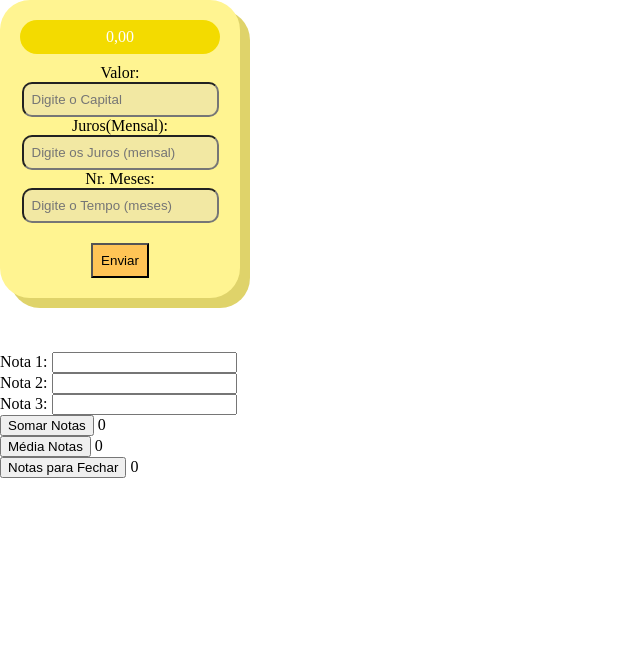
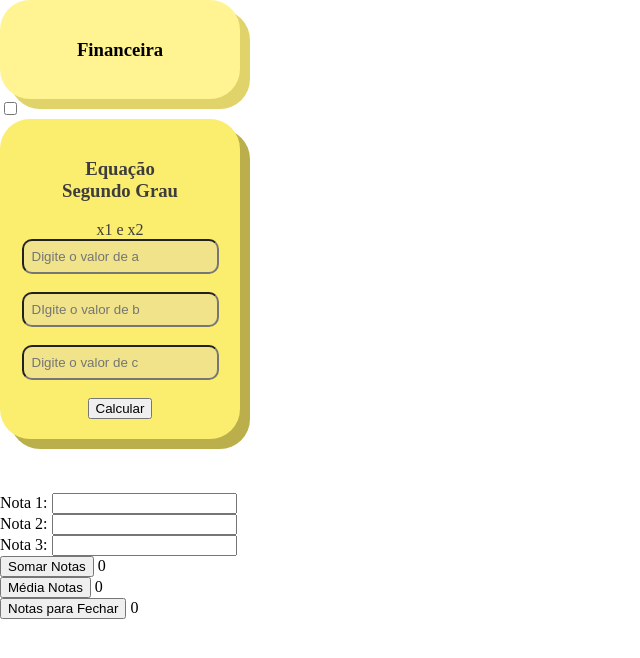
Before and after one commit to Camillapb/primeiroe_3t, a plain HTML site: page index.html in a window 1280 px wide. Shown: the whole page, without its empty margins (0-640 px from the left). Drawn offline with Linux system fonts and the light colour scheme.

Commit message:
Update index.html

```diff
--- a/index.html
+++ b/index.html
@@ -7,21 +7,46 @@
   <meta name="viewport" content="width=device-widh , initial-scale=1.0">
   <title>Primeiro E</title>
   <script src="estudo.js"></script>
-
   <link rel="stylesheet" href="geral.css">
 </head>
 
 <body>
+  <input type="checkbox" id="calcFin">
   <div class="calculadora">
+    <label for="calcFin">
+      <h3>Financeira</h3>
+    </label>
+
+    <div class="calcF">
       <div id="psTotal">
-    <span id="total"> 0,00</span><br>
+        <span id="total">Total: 0,00</span><br>
       </div>
       Valor: <input id="valor" placeholder="Digite o Capital" type="text"><br>
       Juros(Mensal): <input id="juros" placeholder="Digite os Juros (mensal)" type="text"><br>
       Nr. Meses: <input id="meses" placeholder="Digite o Tempo (meses)" type="text"><br>
       <button id="btnCalc" onclick="calcula()">Enviar</button><br>
-    <span id="mes"></span>
+      <div class="spmes">
+        <span id="mes">Mês a Mês</span>
       </div>
+    </div>
+  </div>
+
+  <input type="checkbox" id="calcESG">
+  <div class="calculadoraESG">
+    <label for="calcESG">
+      <h3>Equação<br>Segundo Grau</h3>
+    </label>
+
+    <div class="calcESG">
+      <div id="psRaiz">
+        <span id="raiz">x1 e x2</span><br>
+      </div>
+      <input id="a" placeholder="Digite o valor de a" type="text"><br><br>
+      <input id="b" placeholder="DIgite o valor de b" type="text"><br><br>
+      <input id="c" placeholder="Digite o valor de c" type="text"><br><br>
+      <button onclick="calculaESG()">Calcular</button><br>
+    </div>
+
   </div>
 
   <br><br><br>
```
Lines whose indentation alone changed are shown as unchanged.
